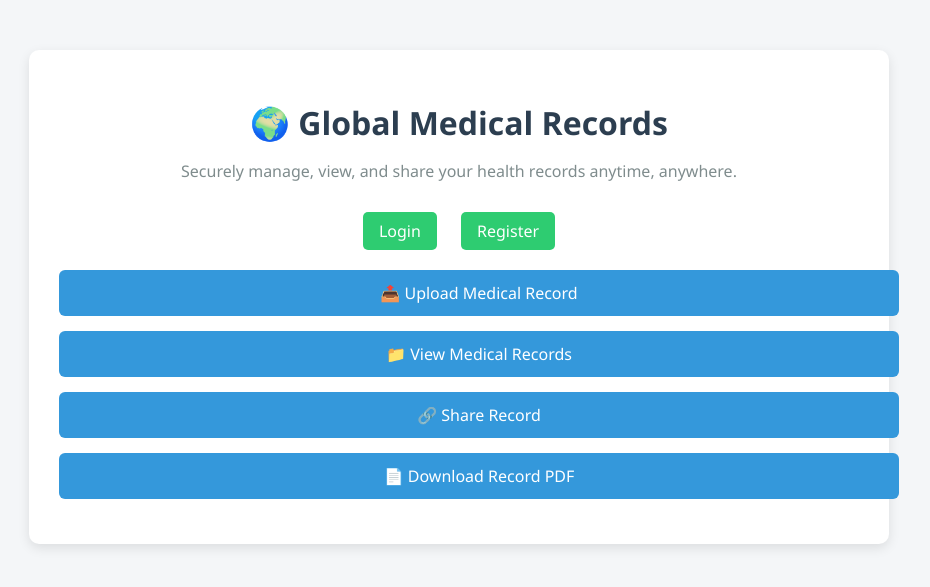
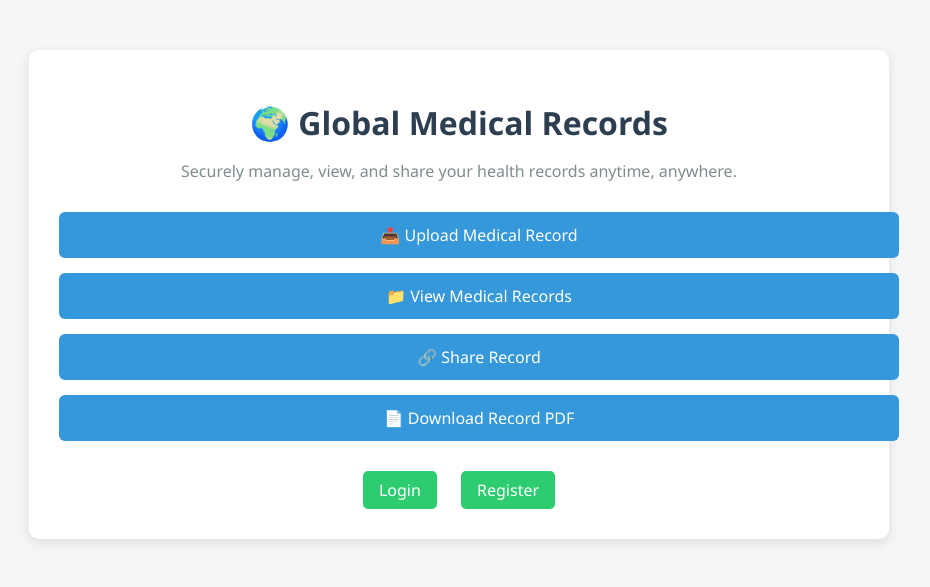
Before and after one commit to ramisalamya1/Software-Design-Project-CSE327-, a Django app: page /medical/ in a window 1280 px wide. Shown: the top 587 px of the page, without its empty margins (181-1111 px from the left). Run offline with Django 5.2, Linux system fonts and the light colour scheme.

Commit message:
styling the login logout button

```diff
--- a/templates/home.html
+++ b/templates/home.html
@@ -64,12 +64,12 @@
             background-color: #2980b9;
         }
 
-        .auth-buttons {
+        .auth-section {
             text-align: center;
-            margin-bottom: 20px;
+            margin-top: 30px;
         }
 
-        .auth-buttons a {
+        .auth-section a {
             display: inline-block;
             margin: 0 10px;
             padding: 8px 16px;
@@ -79,12 +79,18 @@
             border-radius: 5px;
         }
 
-        .auth-buttons a.logout {
+        .auth-section a.logout {
             background-color: #e74c3c;
         }
 
-        .auth-buttons a:hover {
+        .auth-section a:hover {
             opacity: 0.9;
+        }
+
+        .welcome-text {
+            text-align: center;
+            margin-bottom: 10px;
+            font-weight: bold;
         }
     </style>
 </head>
@@ -95,15 +101,9 @@
             <p class="subtitle">Securely manage, view, and share your health records anytime, anywhere.</p>
         </header>
 
-        <div class="auth-buttons">
-            {% if user.is_authenticated %}
-                <span>Hello, {{ user.username }}!</span>
-                <a href="{% url 'medical_records:logout' %}" class="logout">Logout</a>
-            {% else %}
-                <a href="{% url 'medical_records:login' %}">Login</a>
-                <a href="{% url 'medical_records:register' %}">Register</a>
-            {% endif %}
-        </div>
+        {% if user.is_authenticated %}
+            <p class="welcome-text">Hello, {{ user.username }}!</p>
+        {% endif %}
 
         <nav class="nav-menu">
             <ul>
@@ -113,6 +113,15 @@
                 <li><a href="{% url 'medical_records:download_pdf' 1 %}">📄 Download Record PDF</a></li>
             </ul>
         </nav>
+
+        <div class="auth-section">
+            {% if user.is_authenticated %}
+                <a href="{% url 'medical_records:logout' %}" class="logout">Logout</a>
+            {% else %}
+                <a href="{% url 'medical_records:login' %}">Login</a>
+                <a href="{% url 'medical_records:register' %}">Register</a>
+            {% endif %}
+        </div>
     </div>
 </body>
 </html>
```
